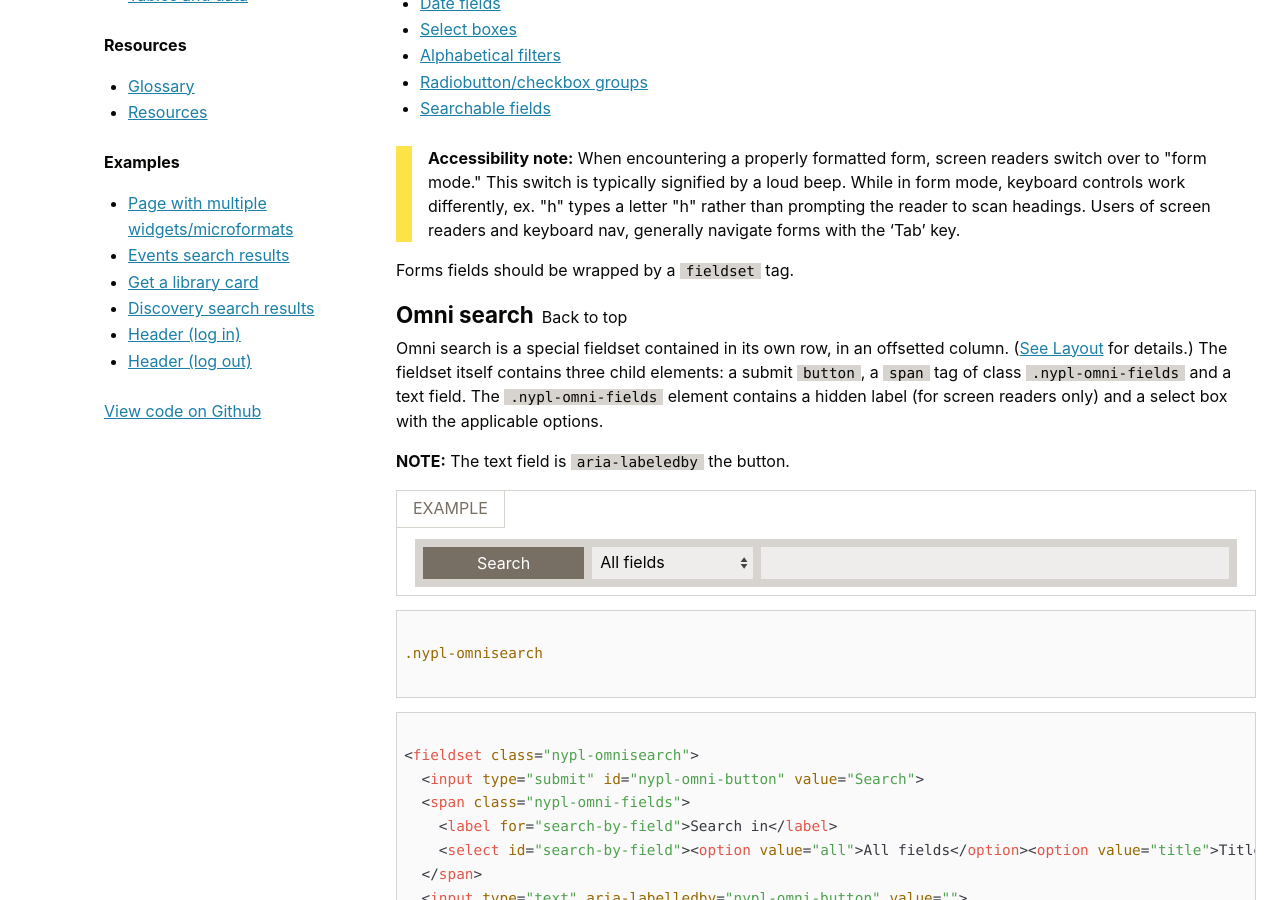
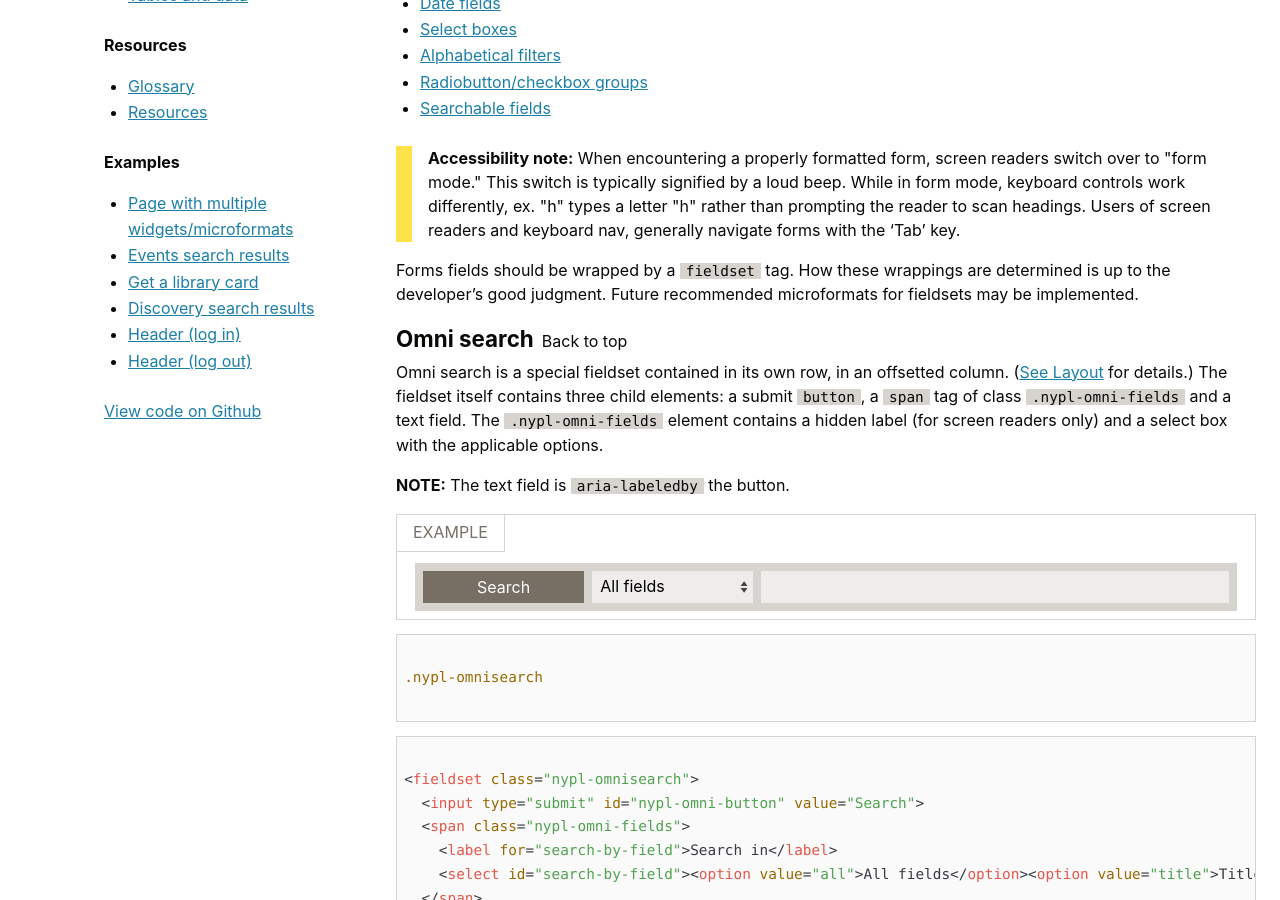
Before and after one commit to NYPL/design-toolkit, a Jekyll site: the page built from docs/_sections/forms.html, in a window 1280 px wide and 900 px high, scrolled down 316 px. Built offline with Jekyll 4.4.1, drawn with Linux system fonts in a browser that asks for light colours; nearby versions of some CDN libraries.

Commit message:
:space_invader: added clarification re: fieldsets

```diff
--- a/docs/_sections/forms.html
+++ b/docs/_sections/forms.html
@@ -5,7 +5,7 @@ description: Form fields and user input.
 
     <p class="nypl-a11y-note"><strong>Accessibility note:</strong> When encountering a properly formatted form, screen readers switch over to "form mode." This switch is typically signified by a loud beep. While in form mode, keyboard controls work differently, ex. "h" types a letter "h" rather than prompting the reader to scan headings. Users of screen readers and keyboard nav, generally navigate forms with the ‘Tab’ key.</p>
 
-    <p>Forms fields should be wrapped by a <code>fieldset</code> tag.</p>
+    <p>Forms fields should be wrapped by a <code>fieldset</code> tag. How these wrappings are determined is up to the developer’s good judgment. Future recommended microformats for fieldsets may be implemented.</p>
 
     <h3 id="omniSearch">Omni search</h3>
 
```
